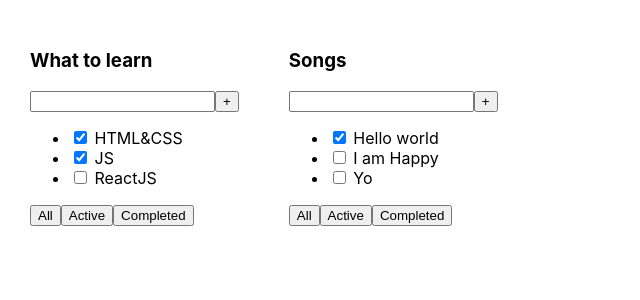
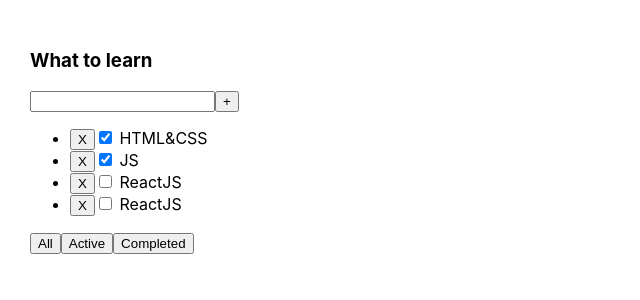
Before and after one commit to IgorBerezhnoy/todolistWithIgor, a React (Create React App) app: page / in a window 1280 px wide. Shown: the top 300 px of the page, without its empty margins (0-640 px from the left). Built offline with nearby package versions, Linux system fonts and the light colour scheme.

Commit message:
finished lessons 2

```diff
--- a/src/App.tsx
+++ b/src/App.tsx
@@ -1,24 +1,43 @@
-import React from 'react';
+import React, {useState} from 'react';
 import './App.css';
 import {Todolist} from './Todolist';
 
+export type ButtonNameType = 'all' | 'active' | 'completed'
+
 function App() {
 
-    const tasks1 = [
-        { id: 1, title: "HTML&CSS", isDone: true },
-        { id: 2, title: "JS", isDone: true },
-        { id: 3, title: "ReactJS", isDone: false }
-    ]
-    const tasks2 = [
-        { id: 1, title: "Hello world", isDone: true },
-        { id: 2, title: "I am Happy", isDone: false },
-        { id: 3, title: "Yo", isDone: false }
-    ]
+    let [tasks, setTasks] = useState([
+        {id: 1, title: 'HTML&CSS', isDone: true},
+        {id: 2, title: 'JS', isDone: true},
+        {id: 3, title: 'ReactJS', isDone: false},
+        {id: 4, title: 'ReactJS', isDone: false}
+    ]);
+
+/*    const [filteredTask, setFilteredTask] = useState<ButtonNameType>('all');
+
+    const filterTask = (buttonName: ButtonNameType) => {
+        setFilteredTask(buttonName);
+    };
+
+    let tasksAfterFilter = tasks;
+
+    if (filteredTask == 'active') {
+        (tasksAfterFilter = tasks.filter(el => !el.isDone));
+    } else if (filteredTask == 'completed') {
+        (tasksAfterFilter = tasks.filter(el => el.isDone));
+    }*/
+
+    const removeTask = (taskId: number, beautiful: string) => {
+        setTasks(tasks.filter(el => el.id !== taskId));
+    };
+
 
     return (
         <div className="App">
-            <Todolist title="What to learn" tasks={tasks1} />
-            <Todolist title="Songs" tasks={tasks2} />
+            <Todolist removeTask={removeTask}
+                      title="What to learn"
+                       tasks={tasks}
+                      />
         </div>
     );
 }
--- a/src/Todolist.tsx
+++ b/src/Todolist.tsx
@@ -1,4 +1,5 @@
-import React from 'react';
+import React, {useState} from 'react';
+import {ButtonNameType} from './App';
 
 type TaskType = {
     id: number
@@ -9,9 +10,27 @@
 type PropsType = {
     title: string
     tasks: Array<TaskType>
+    removeTask: (taskId: number, beautiful: string) => void
+
 }
 
 export function Todolist(props: PropsType) {
+
+    const [filteredTask, setFilteredTask] = useState<ButtonNameType>('all');
+    const filterTask = (buttonName: ButtonNameType) => {
+        setFilteredTask(buttonName);
+    };
+    const boxForFilter = () => {
+        let tasksAfterFilter = props.tasks;
+
+        if (filteredTask == 'active') {
+           (tasksAfterFilter = props.tasks.filter(el => !el.isDone));
+        } else if (filteredTask == 'completed') {
+          (tasksAfterFilter = props.tasks.filter(el => el.isDone));
+        }
+        return tasksAfterFilter
+    };
+
     return <div>
         <h3>{props.title}</h3>
         <div>
@@ -19,14 +38,21 @@
             <button>+</button>
         </div>
         <ul>
-            <li><input type="checkbox" checked={props.tasks[0].isDone}/> <span>{props.tasks[0].title}</span></li>
-            <li><input type="checkbox" checked={props.tasks[1].isDone}/> <span>{props.tasks[1].title}</span></li>
-            <li><input type="checkbox" checked={props.tasks[2].isDone}/> <span>{props.tasks[2].title}</span></li>
+            {boxForFilter().map((el) => {
+                return (
+                    <li key={el.id}>
+                        <button onClick={() => props.removeTask(el.id, 'Hello,krasavchik')}>X</button>
+                        <input type="checkbox" checked={el.isDone}/> <span>{el.title}</span></li>
+
+                );
+            })}
+            {/*<li><input type="checkbox" checked={props.tasks[1].isDone}/> <span>{props.tasks[1].title}</span></li>*/}
+            {/*<li><input type="checkbox" checked={props.tasks[2].isDone}/> <span>{props.tasks[2].title}</span></li>*/}
         </ul>
         <div>
-            <button>All</button>
-            <button>Active</button>
-            <button>Completed</button>
+            <button onClick={() => filterTask('all')}>All</button>
+            <button onClick={() => filterTask('active')}>Active</button>
+            <button onClick={() => filterTask('completed')}>Completed</button>
         </div>
-    </div>
+    </div>;
 }
```
